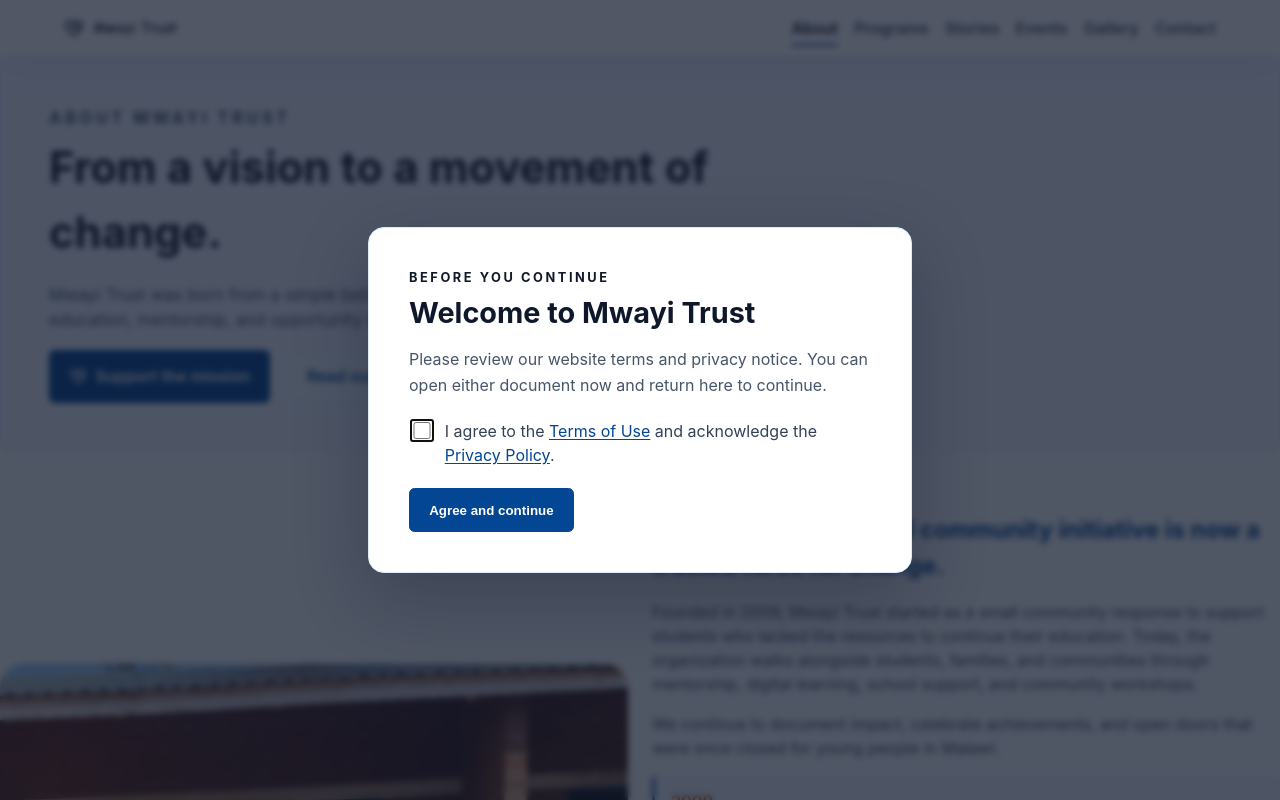
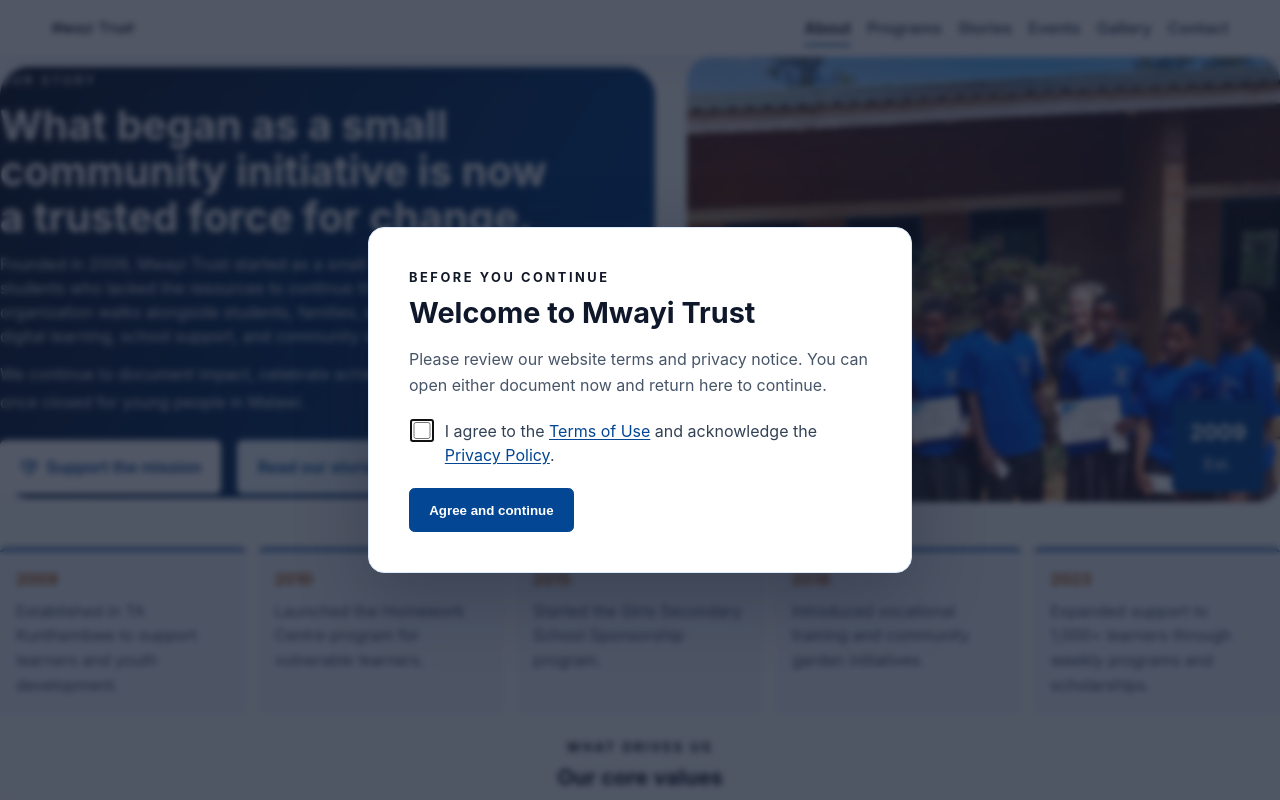
Before and after one commit to satoshi-bandamojo/mwayitrust, a React (Vite) app: page /about in a window 1280 px wide. Shown: the top 800 px of the page. Built offline with nearby package versions, Linux system fonts and the light colour scheme.

Commit message:
some changes

```diff
--- a/src/components/layout/Navbar.tsx
+++ b/src/components/layout/Navbar.tsx
@@ -1,4 +1,4 @@
-import { Menu, X, HeartHandshake } from 'lucide-react'
+import { Menu, X } from 'lucide-react'
 import { useState } from 'react'
 import { Link, NavLink } from 'react-router-dom'
 
@@ -20,7 +20,6 @@
     <header className="navbar-shell">
       <div className="navbar-inner">
         <Link className="brand" to="/" onClick={closeMenu}>
-          <HeartHandshake size={20} />
           <span className="brand-name">Mwayi Trust</span>
         </Link>
 
--- a/src/index.css
+++ b/src/index.css
@@ -619,47 +619,118 @@
   padding-bottom: 2rem;
 }
 
-.about-hero {
-  padding: 3rem;
-  border-radius: 0.75rem;
-  background: #eff6ff;
-  color: #0f172a;
-  border: 1px solid #dbeafe;
-}
-
-.about-hero-content {
-  max-width: 760px;
-}
-
-.about-hero h1 {
-  font-size: clamp(2rem, 3.4vw, 3rem);
-  margin: 0 0 1rem;
-  color: #0f172a;
-}
-
-.about-hero p {
-  color: #475569;
-  font-size: 1.05rem;
-}
-
 .about-story {
   display: grid;
-  grid-template-columns: 1fr 1fr;
-  gap: 1.5rem;
-  align-items: center;
+  grid-template-columns: minmax(0, 1.05fr) minmax(0, 0.95fr);
+  grid-template-areas:
+    "copy image"
+    "timeline timeline";
+  gap: 2rem;
+  align-items: center;
+}
+
+.about-story-content {
+  grid-area: copy;
+  max-width: 680px;
+}
+
+.welcome-hero {
+  padding: 2.6rem;
+  border-radius: 1.8rem;
+  background: linear-gradient(120deg, #0f172a, #034694);
+  color: white;
+}
+
+.welcome-hero__content {
+  max-width: 760px;
+}
+
+.welcome-hero .section-kicker {
+  color: rgba(255, 255, 255, 0.75);
+}
+
+.welcome-hero h1 {
+  color: white;
+  font-size: clamp(2rem, 3.2vw, 2.9rem);
+  line-height: 1.12;
+  margin: 0 0 0.7rem;
+}
+
+.welcome-hero p:not(.section-kicker) {
+  color: rgba(255, 255, 255, 0.9);
+  margin: 0;
+}
+
+.welcome-hero .hero-actions {
+  margin-top: 1.5rem;
+}
+
+.welcome-hero .btn-primary {
+  background: #fff;
+  color: #034694;
+  border-color: #fff;
+}
+
+.welcome-hero .btn-primary:hover {
+  background: #eff6ff;
+  border-color: #eff6ff;
+}
+
+.about-story-content .section-kicker {
+  margin-top: 0;
+}
+
+.about-story-content h1 {
+  text-wrap: balance;
+}
+
+.about-story-content p:not(.section-kicker) + p {
+  margin-top: 0.8rem;
+  line-height: 1.75;
+}
+
+.about-story-actions {
+  margin-top: 1.5rem;
 }
 
 .about-story-media {
+  grid-area: image;
   position: relative;
+  min-width: 0;
 }
 
 .about-story-media img {
   width: 100%;
-  height: 100%;
-  min-height: 420px;
-  aspect-ratio: 16 / 9;
+  height: auto;
+  min-height: 0;
+  aspect-ratio: 4 / 3;
   object-fit: cover;
   border-radius: 1.5rem;
+}
+
+.milestone-list {
+  grid-area: timeline;
+  display: grid;
+  grid-template-columns: repeat(5, minmax(0, 1fr));
+  gap: 0.8rem;
+  margin-top: 0.5rem;
+}
+
+.milestone-item {
+  display: flex;
+  flex-direction: column;
+  gap: 0.5rem;
+  min-width: 0;
+  padding: 1rem;
+  border-top: 3px solid #034694;
+  border-radius: 0.35rem;
+  background: #eff6ff;
+}
+
+.milestone-item p {
+  margin: 0;
+  color: #475569;
+  line-height: 1.55;
 }
 
 .story-badge {
@@ -759,11 +830,33 @@
   }
 
   .about-story {
+    grid-template-areas:
+      "copy"
+      "image"
+      "timeline";
     gap: 1rem;
   }
 
   .about-story-media img {
-    min-height: 260px;
+    aspect-ratio: 4 / 3;
+  }
+
+  .about-story-actions {
+    flex-direction: column;
+  }
+
+  .about-story-actions .btn {
+    width: 100%;
+    justify-content: center;
+  }
+
+  .milestone-list {
+    grid-template-columns: 1fr;
+  }
+
+  .milestone-item {
+    flex-direction: row;
+    align-items: flex-start;
   }
 
   .hero-section {
@@ -776,9 +869,6 @@
     width: 100%;
   }
 
-  .about-hero {
-    padding: 2rem 1.25rem;
-  }
 }
 
 .story-badge strong {
@@ -835,22 +925,6 @@
   }
 }
 
-.milestone-list {
-  display: flex;
-  flex-direction: column;
-  gap: 0.8rem;
-  margin-top: 1rem;
-}
-
-.milestone-item {
-  display: flex;
-  gap: 0.8rem;
-  padding: 0.85rem 1rem;
-  border-left: 3px solid #034694;
-  background: #eff6ff;
-  border-radius: 0.35rem;
-}
-
 .milestone-year {
   font-weight: 700;
   color: #b45309;
@@ -873,25 +947,6 @@
   flex-direction: column;
   gap: 1.25rem;
   padding-bottom: 2rem;
-}
-
-.programs-hero {
-  padding: 2.4rem;
-  border-radius: 0.75rem;
-  background: #eff6ff;
-  color: #0f172a;
-  border: 1px solid #dbeafe;
-}
-
-.programs-hero h1 {
-  color: #0f172a;
-  font-size: clamp(2rem, 3vw, 2.7rem);
-  margin: 0 0 0.5rem;
-}
-
-.programs-hero p {
-  color: #475569;
-  margin: 0;
 }
 
 .programs-grid {
@@ -1223,25 +1278,6 @@
   padding-bottom: 2rem;
 }
 
-.contact-hero {
-  padding: 2.4rem;
-  border-radius: 0.75rem;
-  background: #eff6ff;
-  color: #0f172a;
-  border: 1px solid #dbeafe;
-}
-
-.contact-hero h1 {
-  color: #0f172a;
-  font-size: clamp(2rem, 3vw, 2.7rem);
-  margin: 0 0 0.5rem;
-}
-
-.contact-hero p {
-  color: #475569;
-  margin: 0;
-}
-
 .contact-grid {
   display: grid;
   grid-template-columns: 1fr 1fr;
@@ -1469,8 +1505,8 @@
   display: flex;
   align-items: center;
   justify-content: space-between;
-  padding: 1rem 1.5rem;
-  max-width: 1200px;
+  padding: 1rem clamp(1.5rem, 4vw, 4rem);
+  max-width: none;
   margin: 0 auto;
 }
 
@@ -1490,6 +1526,7 @@
   display: flex;
   align-items: center;
   gap: 1rem;
+  margin-left: auto;
   color: #475569;
 }
 
@@ -1741,28 +1778,6 @@
   padding-bottom: 2rem;
 }
 
-.events-hero {
-  padding: 2.6rem;
-  border-radius: 1.8rem;
-  background: linear-gradient(120deg, #0f172a, #034694);
-  color: white;
-}
-
-.events-hero__content {
-  max-width: 760px;
-}
-
-.events-hero h1 {
-  color: white;
-  font-size: clamp(2rem, 3.2vw, 2.9rem);
-  margin: 0 0 0.7rem;
-}
-
-.events-hero p {
-  color: rgba(255,255,255,0.9);
-  margin: 0;
-}
-
 .events-layout {
   display: block;
   width: 100%;
@@ -2142,29 +2157,6 @@
   padding-bottom: 2rem;
 }
 
-.stories-hero {
-  padding: 2.6rem;
-  border-radius: 0.75rem;
-  background: #eff6ff;
-  color: #0f172a;
-  border: 1px solid #dbeafe;
-}
-
-.stories-hero__content {
-  max-width: 760px;
-}
-
-.stories-hero h1 {
-  color: #0f172a;
-  font-size: clamp(2rem, 3.2vw, 2.9rem);
-  margin: 0 0 0.7rem;
-}
-
-.stories-hero p {
-  color: #475569;
-  margin: 0;
-}
-
 .story-featured-grid {
   display: grid;
   grid-template-columns: repeat(2, minmax(0, 1fr));
@@ -2301,29 +2293,6 @@
   padding-bottom: 2rem;
 }
 
-.gallery-hero {
-  padding: 2.6rem;
-  border-radius: 0.75rem;
-  background: #eff6ff;
-  color: #0f172a;
-  border: 1px solid #dbeafe;
-}
-
-.gallery-hero__content {
-  max-width: 760px;
-}
-
-.gallery-hero h1 {
-  color: #0f172a;
-  font-size: clamp(2rem, 3.2vw, 2.9rem);
-  margin: 0 0 0.7rem;
-}
-
-.gallery-hero p {
-  color: #475569;
-  margin: 0;
-}
-
 .gallery-filters {
   display: flex;
   flex-wrap: wrap;
@@ -2588,29 +2557,6 @@
   padding-bottom: 2rem;
 }
 
-.donate-hero {
-  padding: 2.6rem;
-  border-radius: 0.75rem;
-  background: #eff6ff;
-  color: #0f172a;
-  border: 1px solid #dbeafe;
-}
-
-.donate-hero-content {
-  max-width: 780px;
-}
-
-.donate-hero h1 {
-  color: #0f172a;
-  font-size: clamp(2rem, 3.2vw, 2.9rem);
-  margin: 0 0 0.7rem;
-}
-
-.donate-hero p {
-  color: #475569;
-  margin: 0;
-}
-
 .donate-grid {
   display: grid;
   grid-template-columns: 1.2fr 0.8fr;
@@ -3648,10 +3594,6 @@
     grid-template-columns: 1fr;
   }
 
-  .about-story {
-    grid-template-columns: 1fr;
-  }
-
   .newsletter-section {
     flex-direction: column;
     align-items: flex-start;
@@ -3659,12 +3601,8 @@
 }
 
 @media (max-width: 640px) {
-  .hero-section, .about-hero {
+  .hero-section {
     padding: 1.5rem;
-  }
-
-  .about-story-media img {
-    min-height: 280px;
   }
 
   .nav-links {
@@ -3980,6 +3918,7 @@
   .content-section,
   .mission-snapshot-section,
   .newsletter-section,
+  .welcome-hero,
   .contact-hero,
   .donate-hero,
   .gallery-hero,
--- a/src/pages/About.tsx
+++ b/src/pages/About.tsx
@@ -68,15 +68,21 @@
 export default function About() {
   return (
     <div className="about-shell">
-      <section className="about-hero">
-        <div className="about-hero-content">
-          <p className="section-kicker">About Mwayi Trust</p>
-          <h1>From a vision to a movement of change.</h1>
+      <section className="about-story">
+        <div className="about-story-content welcome-hero">
+          <p className="section-kicker">Our story</p>
+          <h1>What began as a small community initiative is now a trusted force for change.</h1>
           <p>
-            Mwayi Trust was born from a simple belief: every student in Malawi deserves access to education, mentorship,
-            and opportunity regardless of background.
+            Founded in 2009, Mwayi Trust started as a small community response to support students who lacked the resources
+            to continue their education. Today, the organization walks alongside students, families, and communities through
+            mentorship, digital learning, school support, and community workshops.
           </p>
-          <div className="hero-actions">
+          <p>
+            We continue to document impact, celebrate achievements, and open doors that were once closed for young people in
+            Malawi.
+          </p>
+
+          <div className="hero-actions about-story-actions">
             <a className="btn btn-primary" href="/donate">
               <HeartHandshake size={18} />
               Support the mission
@@ -87,9 +93,7 @@
             </a>
           </div>
         </div>
-      </section>
 
-      <section className="about-story">
         <div className="about-story-media">
           <img src={aboutImage} alt="Mwayi Trust community in action" />
           <div className="story-badge">
@@ -98,19 +102,6 @@
           </div>
         </div>
 
-        <div className="about-story-content">
-          <p className="section-kicker">Our story</p>
-          <h2>What began as a small community initiative is now a trusted force for change.</h2>
-          <p>
-            Founded in 2009, Mwayi Trust started as a small community response to support students who lacked the resources
-            to continue their education. Today, the organization walks alongside students, families, and communities through
-            mentorship, digital learning, school support, and community workshops.
-          </p>
-          <p>
-            We continue to document impact, celebrate achievements, and open doors that were once closed for young people in
-            Malawi.
-          </p>
-
         <div className="milestone-list">
           {milestones.map((milestone) => (
             <div key={milestone.year} className="milestone-item">
@@ -118,7 +109,6 @@
               <p>{milestone.text}</p>
             </div>
           ))}
-          </div>
         </div>
       </section>
 
--- a/src/pages/Contact.tsx
+++ b/src/pages/Contact.tsx
@@ -133,8 +133,8 @@
 
   return (
     <div className="contact-shell">
-      <section className="contact-hero">
-        <div>
+      <section className="contact-hero welcome-hero">
+        <div className="welcome-hero__content">
           <p className="section-kicker">Contact us</p>
           <h1>We’d love to hear from you.</h1>
           <p>Reach out for partnerships, volunteering, donations, or a simple hello.</p>
--- a/src/pages/Donate.tsx
+++ b/src/pages/Donate.tsx
@@ -171,8 +171,8 @@
 
   return (
     <div className="donate-shell">
-      <section className="donate-hero">
-        <div className="donate-hero-content">
+      <section className="donate-hero welcome-hero">
+        <div className="donate-hero-content welcome-hero__content">
           <p className="section-kicker">Make a lasting impact</p>
           <h1>Give today and help students thrive in Malawi.</h1>
           <p>
--- a/src/pages/Events.tsx
+++ b/src/pages/Events.tsx
@@ -71,8 +71,8 @@
 
   return (
     <div className="events-shell">
-      <section className="events-hero">
-        <div className="events-hero__content">
+      <section className="events-hero welcome-hero">
+        <div className="events-hero__content welcome-hero__content">
           <p className="section-kicker">Upcoming programs</p>
           <h1>Explore the events and learning experiences shaping our community.</h1>
           <p>
--- a/src/pages/Gallery.tsx
+++ b/src/pages/Gallery.tsx
@@ -101,8 +101,8 @@
 
   return (
     <div className="gallery-shell">
-      <section className="gallery-hero">
-        <div className="gallery-hero__content">
+      <section className="gallery-hero welcome-hero">
+        <div className="gallery-hero__content welcome-hero__content">
           <p className="section-kicker">Our gallery</p>
           <h1>Moments of learning, care, and community.</h1>
           <p>
--- a/src/pages/ProgramDetails.tsx
+++ b/src/pages/ProgramDetails.tsx
@@ -5,7 +5,7 @@
 import carpentryImage from '../assets/carpentry.webp'
 import cookeryImage from '../assets/cookery2.webp'
 import houseKeepingImage from '../assets/house-keeping.webp'
-import tailoringImage from '../assets/program-vocational2.webp'
+import tailoringImage from '../assets/converted_image (16).webp'
 
 const vocationalCourses = [
   {
@@ -74,7 +74,7 @@
         <section className="vocational-spotlight">
           <div className="vocational-spotlight-copy">
             <p className="section-kicker">Training pathways</p>
-            <h2>Four practical courses designed to build real skills and pathways to work.</h2>
+            <h2>Four practical courses designed to build skills and pathways to work.</h2>
             <p>
               The Mwayi Trust Vocational Training Centre equips young people with hands-on experience in the trades and
               service skills most needed in everyday work and enterprise.
--- a/src/pages/Programs.tsx
+++ b/src/pages/Programs.tsx
@@ -5,8 +5,8 @@
 export default function Programs() {
   return (
     <div className="programs-shell">
-      <section className="programs-hero">
-        <div>
+      <section className="programs-hero welcome-hero">
+        <div className="welcome-hero__content">
           <p className="section-kicker">What we do</p>
           <h1>Our programs</h1>
           <p>
--- a/src/pages/Stories.tsx
+++ b/src/pages/Stories.tsx
@@ -65,8 +65,8 @@
 
   return (
     <div className="stories-shell">
-      <section className="stories-hero">
-        <div className="stories-hero__content">
+      <section className="stories-hero welcome-hero">
+        <div className="stories-hero__content welcome-hero__content">
           <p className="section-kicker">Stories of impact</p>
           <h1>Read the stories behind the change.</h1>
           <p>
```
Also changed, not shown: src/assets/program-girls-sponsorship.webp, 1 other file (tests, documents, lock files or other folders). Lines whose indentation alone changed are shown as unchanged.
